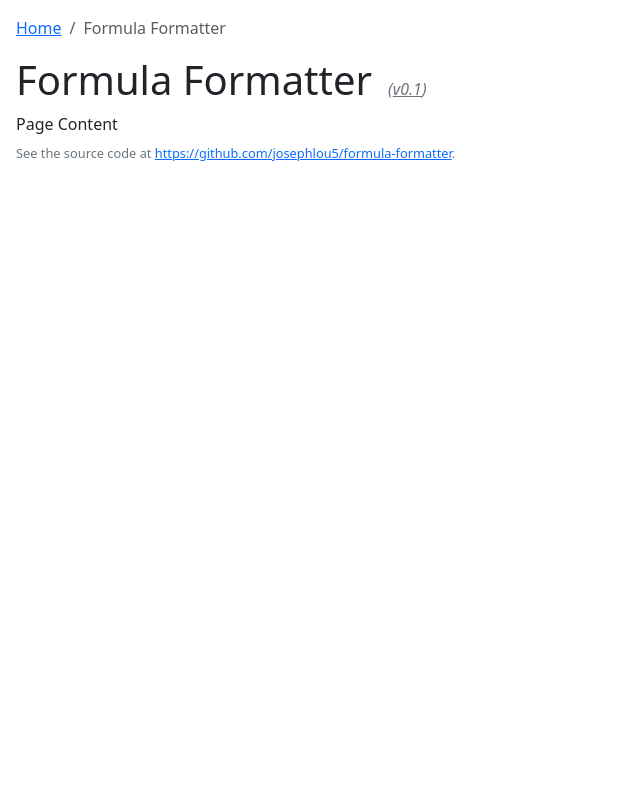
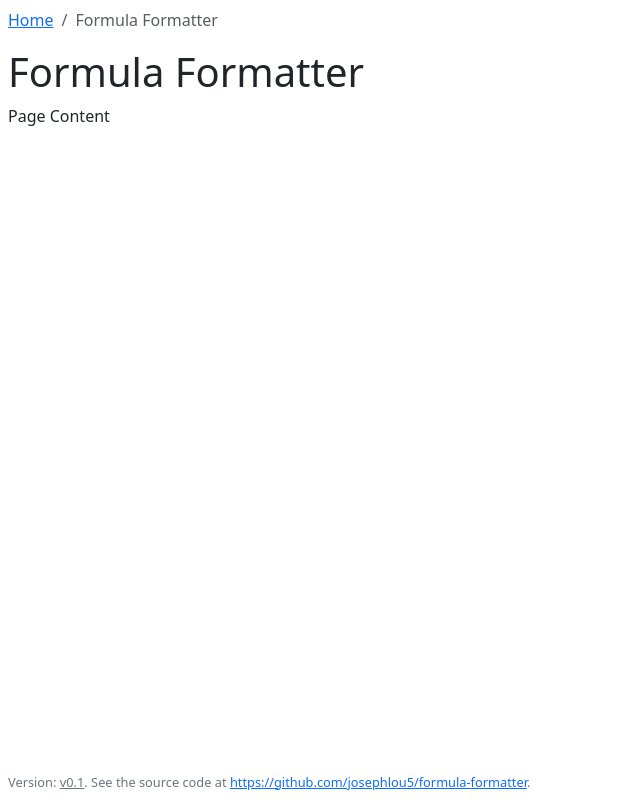
Before and after one commit to josephlou5/formula-formatter, a Next.js app: page / in a window 1280 px wide. Shown: the whole page, without its empty margins (0-640 px from the left). Built offline with nearby package versions, Linux system fonts and the light colour scheme.

Commit message:
Make page fullscreen and move footer to bottom
Also moved the current version number to the footer.

```diff
--- a/src/app/_layout.tsx
+++ b/src/app/_layout.tsx
@@ -6,6 +6,7 @@ import {
   useSelectedLayoutSegments,
 } from "next/navigation";
 
+import { getCurrentVersion } from "./changelog/changelog";
 import { BASE_PATH } from "./metadata";
 
 const NOT_FOUND_SEGMENT = "/_not-found";
@@ -70,7 +71,11 @@ export function Footer() {
   const githubLink = `https://github.com/josephlou5/${BASE_PATH}`;
   return (
     <div className="text-secondary" style={{ fontSize: "0.8em" }}>
-      See the source code at{" "}
+      Version:{" "}
+      <Link href="/changelog" className="text-reset">
+        {getCurrentVersion()}
+      </Link>
+      . See the source code at{" "}
       <a href={githubLink} target="_blank">
         {githubLink}
       </a>
--- a/src/app/layout.tsx
+++ b/src/app/layout.tsx
@@ -14,9 +14,11 @@ export default function RootLayout({
   return (
     <html lang="en">
       <body>
-        <div className="p-3">
-          <Breadcrumbs />
-          {children}
+        <div className="d-flex flex-column justify-content-between vh-100 p-2">
+          <div>
+            <Breadcrumbs />
+            {children}
+          </div>
           <Footer />
         </div>
       </body>
--- a/src/app/page.tsx
+++ b/src/app/page.tsx
@@ -1,23 +1,11 @@
 "use client";
 
-import Link from "next/link";
-
-import { getCurrentVersion } from "./changelog/changelog";
 import { TITLE } from "./metadata";
 
 export default function Page() {
   return (
     <>
-      <div className="mb-2">
-        <span className="h1">{TITLE}</span>
-        <span className="h6 fst-italic text-secondary ms-3">
-          (
-          <Link href="/changelog" className="text-reset">
-            {getCurrentVersion()}
-          </Link>
-          )
-        </span>
-      </div>
+      <div className="h1 mb-2">{TITLE}</div>
 
       <div className="mb-2">Page Content</div>
     </>
```
